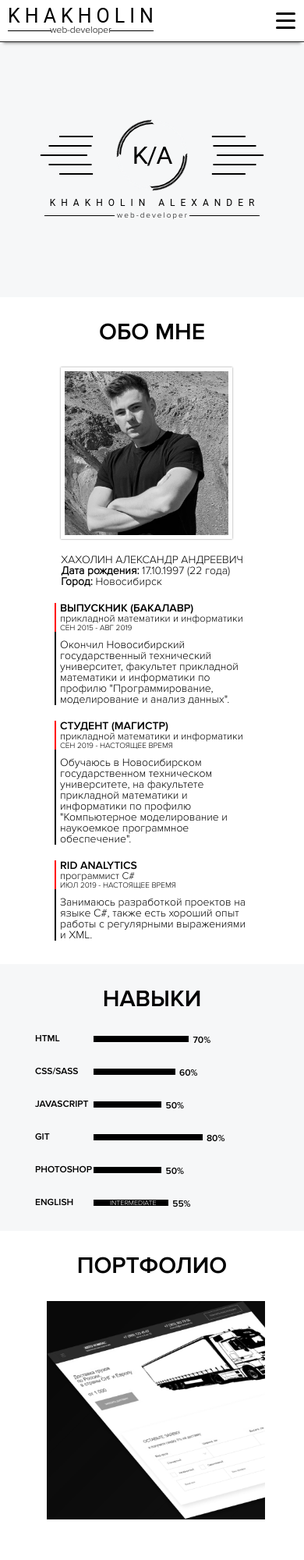
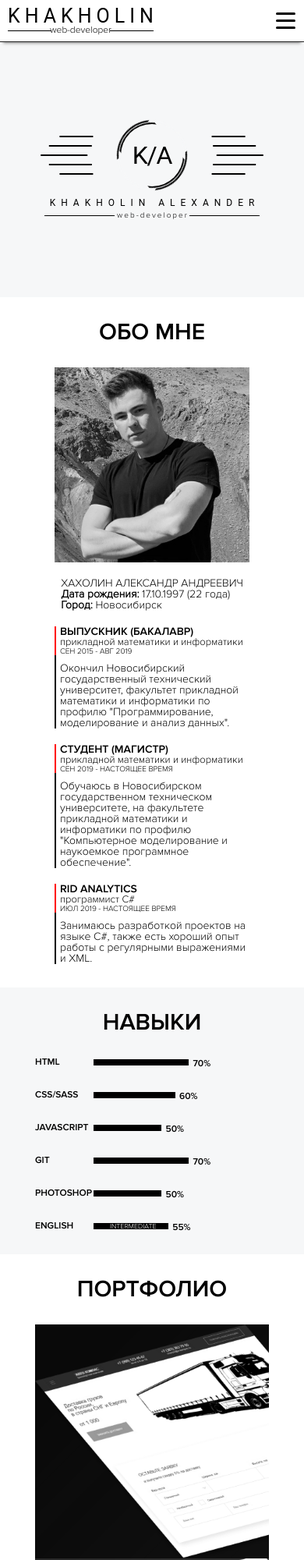
Before and after one commit to khakholin/website, a plain HTML site: page index.html in a window 390 px wide. Shown: the top 2000 px of the page at 78% size. Drawn offline with nearby package versions, Linux system fonts and the light colour scheme; some icons are missing.

Commit message:
minor fix

```diff
--- a/#source/scss/blocks/_about.scss
+++ b/#source/scss/blocks/_about.scss
@@ -8,14 +8,11 @@
 .short-info{
     max-width: 250px;
     &__photo{
-        width: 220px;
-        height: 220px;
+        width: 250px;
+        height: 250px;
         background: url("../img/about/logo.jpg") no-repeat;
         background-size: 100%;
-        box-shadow: inset 0px 0px 15px rgba(0,0,0,0.5);
         filter: grayscale(100%);
-        border: 5px solid white;
-        box-shadow: 0px 0px 2px rgba(0,0,0,0.5);
     }
     &__description{
         display: flex;
@@ -106,4 +103,9 @@
     .education{
         flex-direction: column;
     }
+    .short-info{
+        display: flex;
+        flex-direction: column;
+        align-items: center;
+    }
 }
--- a/#source/scss/blocks/_portfolio.scss
+++ b/#source/scss/blocks/_portfolio.scss
@@ -63,6 +63,7 @@
             }
         }
         &__title{
+            font-size: 15px;
             text-transform: uppercase;
             opacity: 1;
             color: #ffffff;
@@ -70,26 +71,43 @@
         }
     }
 }
+@media (max-width: 820px){
+    .portfolio{
+        &-item{
+            &__block{
+                width: 300px;
+                height: 300px;
+                transition: 1s ease;
+                color: black;
+            }
+        }
+    }
+}
 @media (max-width: 701px){
     .portfolio{
-        &-block{
-            flex-wrap: wrap;
-        }
         &-item{
-            margin-right: 0;
-            margin-bottom: 20px;
-            &:last-child{
-                margin-bottom: 0;
+            &__block{
+                width: 200px;
+                height: 200px;
+            }
+            &__click{
+                font-size: 15px;
             }
         }
     }
 }
 @media (max-width: 426px){
     .portfolio{
+        &-block{
+            flex-direction: column;
+        }
         &-item{
-            &__image{
-                width: 280px;
-                height: 280px;
+            &__block{
+                width: 300px;
+                height: 300px;
+            }
+            &__click{
+                font-size: 20px;
             }
         }
     }
--- a/index.html
+++ b/index.html
@@ -206,8 +206,8 @@
                         <div class="skills-block__item">
                             <h3 class="skills-block__title"><i class="skills-block__icon fab fa-git"></i> Git</h3>
                             <div class="skills-block__progress">
-                                <div class="skills-block__line skills-block__line_80"></div>
-                                <p class="skills-block__percent">80%</p>
+                                <div class="skills-block__line skills-block__line_70"></div>
+                                <p class="skills-block__percent">70%</p>
                             </div>
                         </div>
                         <div class="skills-block__item">
@@ -234,7 +234,7 @@
                             <a href="http://khakholin.github.io/avtokompas" target="_blank" class="portfolio-item__block">
                                 <img class="portfolio-item__image" src="img/portfolio/1.jpg" alt="x">
                                 <div class="portfolio-item__click">
-                                    <i class="portfolio-item__icon fas fa-hand-point-up"></i> перейти
+                                    <i class="fas fa-hand-point-up"></i> перейти
                                 </div>
                                 <div class="portfolio-item__description">
                                     <h3 class="portfolio-item__title">Сайт компании ООО "Автокомпас"</h3>
--- a/js/main.js
+++ b/js/main.js
@@ -83,12 +83,7 @@ $(window).bind('scroll', function() {
             $('.main').css({'padding-top':'100px'});
       }
       //progress-line
-      if (windowTop != 0) {
-          $('.progress-line').css({'width': getWidthPercent()});
-      }
-      else{
-          $('.progress-line').css({'width': 0});
-      }
+      $('.progress-line').css({'width': getWidthPercent()});
 });
 
 //contact element animation
@@ -106,7 +101,7 @@ for (let i = 0; i < 7; i++) {
 }
 
 for (let i = 0; i < 2; i++) {
-      $('.portfolio-item__image').eq(i).hover(function(event){
+      $('.portfolio-item__block').eq(i).hover(function(event){
             $('.portfolio-item__description').eq(i).toggleClass('portfolio-item__description_active');
             $('.portfolio-item__click').eq(i).toggleClass('portfolio-item__click_active');
       });
```
Also changed, not shown: css/style.css, 1 other file.
